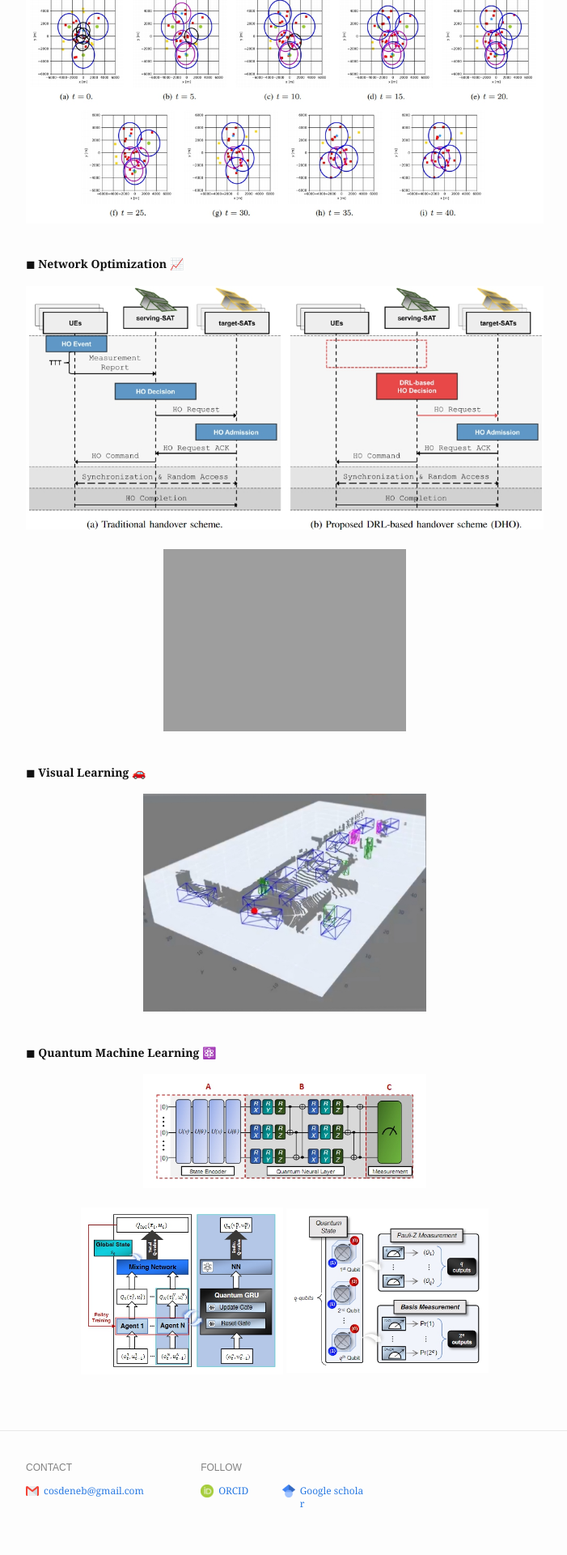
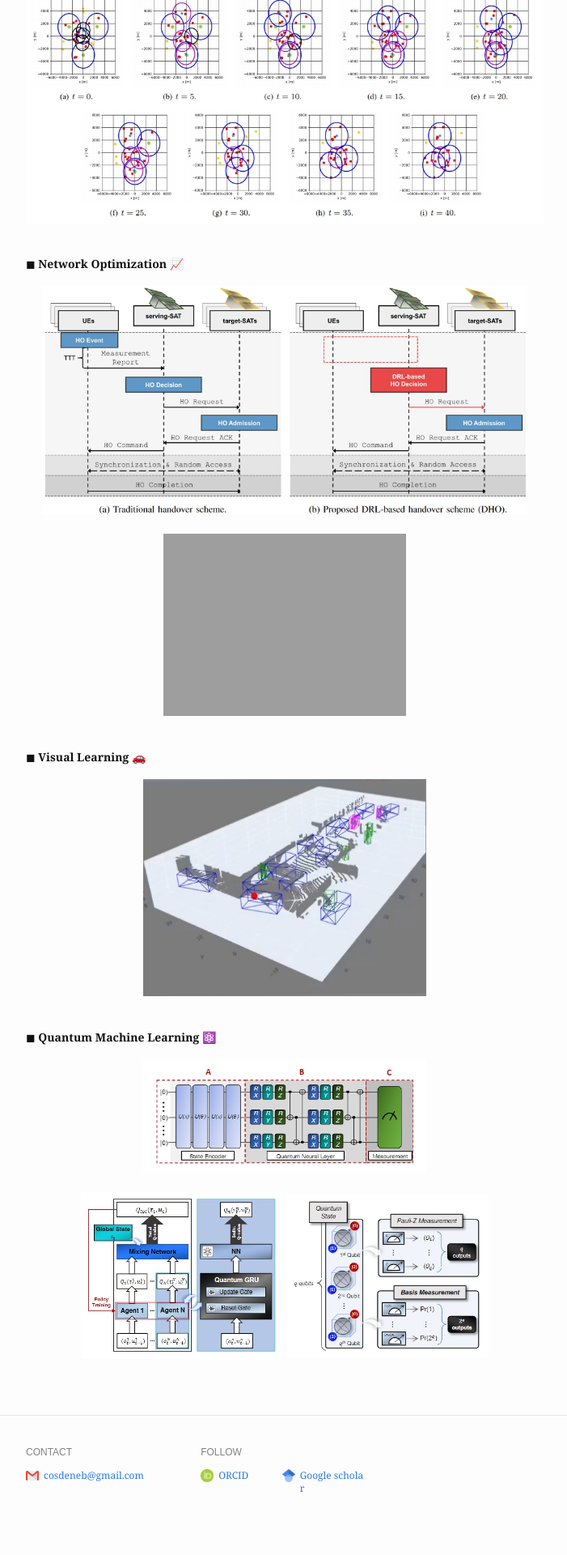
Before and after one commit to cosdeneb/cosdeneb.github.io, a Jekyll site: the page built from index.md, in a window 1280 px wide. Shown: the part 1860-3780 px from the top of the page at 81% size, without its empty margins (288-989 px from the left). Built offline with Jekyll 4.4.1, drawn with Linux system fonts in a browser that asks for light colours.

Commit message:
Update index.md

```diff
--- a/index.md
+++ b/index.md
@@ -72,7 +72,7 @@
   ◼ <b>Network Optimization</b> 📈
   <br/>
   <div style="text-align : center;">
-    <img src="{{ "/assets/img/paper/DHO.jpg" | absolute_url }}" width=700 class="post-pic" style="border: none; outline: none; margin: 0 auto; display: block;"/>
+    <img src="{{ "/assets/img/paper/DHO.jpg" | absolute_url }}" width=600 class="post-pic" style="border: none; outline: none; margin: 0 auto; display: block;"/>
   </div>
   <br/>
   <div style="text-align : center;">
```
